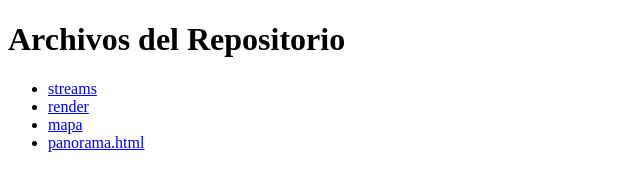
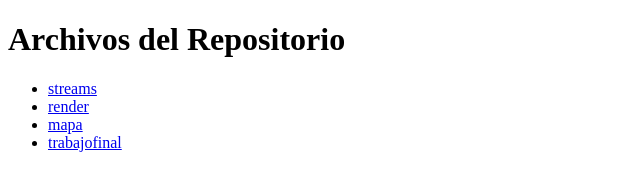
Before and after one commit to jeoopz06-netizen/oswaldo.github.io, a website: page index.html in a window 1280 px wide. Shown: the full height of the page, 0-640 px from the left. Drawn offline with Linux system fonts and the light colour scheme.

Commit message:
Update index.html

```diff
--- a/index.html
+++ b/index.html
@@ -11,7 +11,7 @@
     <li><a href="stream.html">streams</a></li>
     <li><a href="render.html">render</a></li>
     <li><a href="mapa.html">mapa</a></li>
-    <li><a href="panorama.html">panorama.html</a></li>
+    <li><a href="trabajofinal.html">trabajofinal</a></li>
   </ul>
 </body>
 </html>
```
